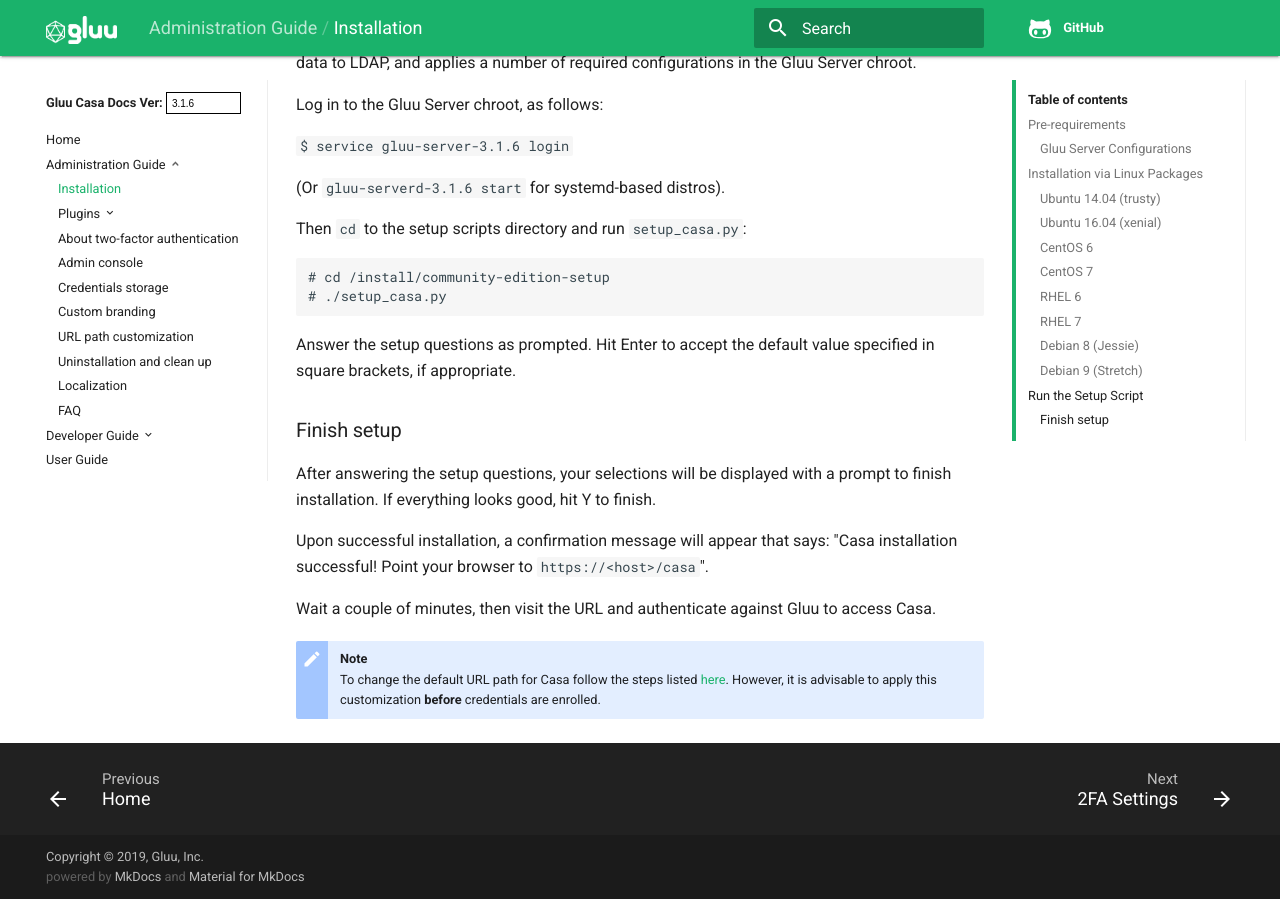
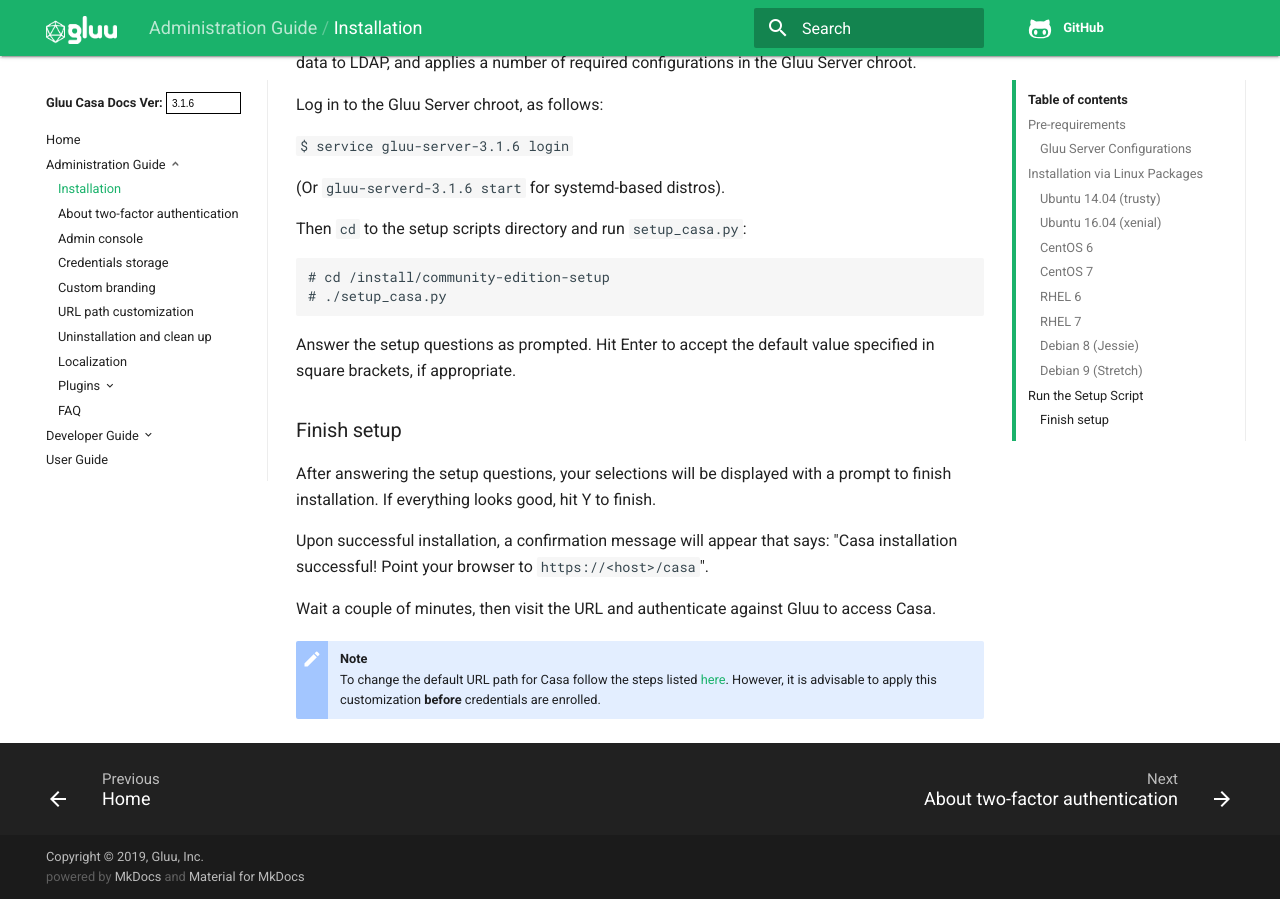
Before and after one commit to shmorri/docs-casa-prod, an MkDocs documentation site: the page built from docs/source/administration/installation.md, in a window 1280 px wide and 900 px high, scrolled down 4356 px. Built offline with MkDocs 1.6.1, drawn with Linux system fonts in a browser that asks for light colours; old or Windows-style settings are respelled for this version of MkDocs; part of the change alters nothing that is shown.

Commit message:
adjusted order of navigation

```diff
--- a/docs/mkdocs.yml
+++ b/docs/mkdocs.yml
@@ -17,12 +17,6 @@ pages:
 - Home: 'index.md'
 - Administration Guide:
     - 'Installation': 'administration/installation.md'
-    - 'Plugins':
-        - '2FA Settings': 'plugins/2fa-settings.md'
-        - 'Accounts linking': 'plugins/account-linking.md'
-        - 'Consent Management': 'plugins/consent-management.md'
-        - 'Custom Branding': 'plugins/custom-branding.md'
-        - 'Write your own plugin': 'plugins/writing-plugins.md'
     - 'About two-factor authentication': 'administration/2fa-basics.md'
     - 'Admin console': 'administration/admin-console.md'
     - 'Credentials storage': 'administration/credentials-stored.md'
@@ -31,6 +25,12 @@ pages:
     - 'URL path customization': 'administration/change-context-path.md'
     - 'Uninstallation and clean up': 'administration/uninstallation.md'
     - 'Localization': 'administration/localization.md'
+    - 'Plugins':
+        - '2FA Settings': 'plugins/2fa-settings.md'
+        - 'Accounts linking': 'plugins/account-linking.md'
+        - 'Consent Management': 'plugins/consent-management.md'
+        - 'Custom Branding': 'plugins/custom-branding.md'
+        - 'Write your own plugin': 'plugins/writing-plugins.md'
     - 'FAQ': 'administration/faq.md'
 - Developer Guide:
     - 'Intro': 'developer/index.md'
```
